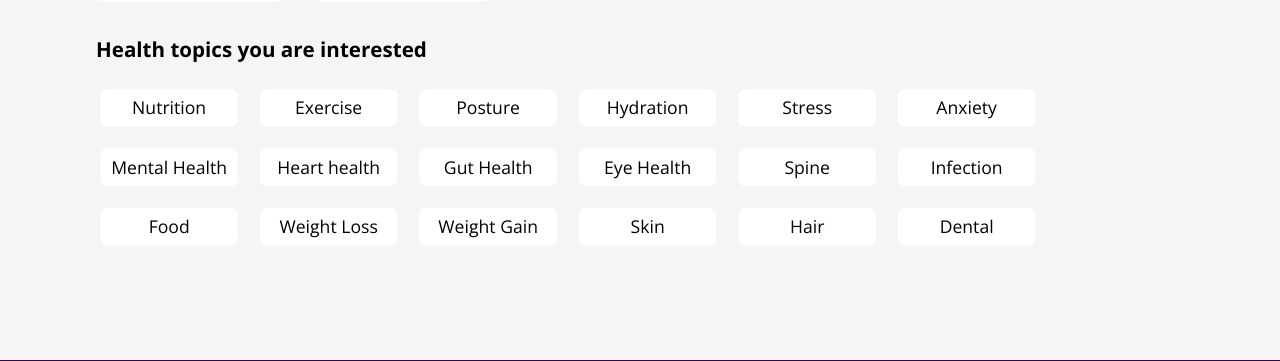
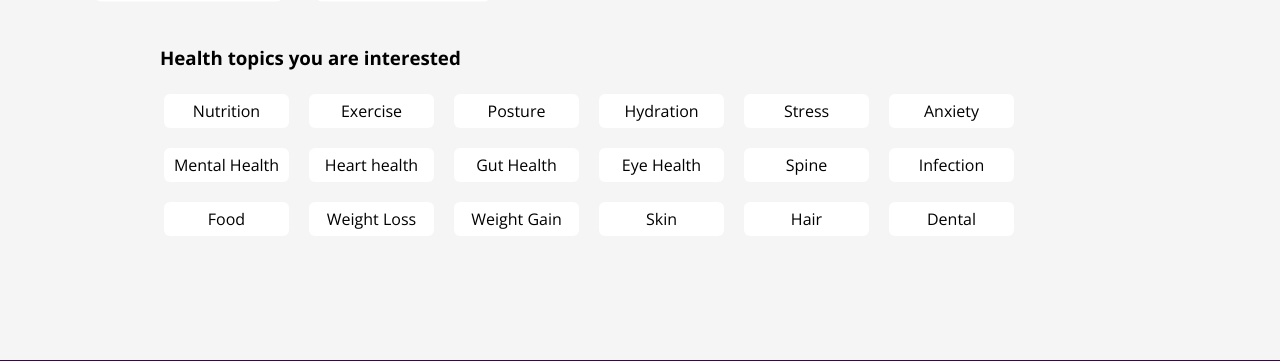
Before and after one commit to sahanangadi39/Health-tracker-web-application, a PHP site: page /profile.php in a window 1280 px wide; the page is wider, and only the part inside the window is pictured. Shown: the part 558-919 px from the top of that part. Run offline with PHP 8.4, Linux system fonts and the light colour scheme.

Commit message:
Fixed overflow bugs

```diff
--- a/Css/profile.css
+++ b/Css/profile.css
@@ -72,16 +72,14 @@ hr{
 /* lower profile  */
 #lowerprofile{
     margin: 20px auto 120px 160px;
-    width: 100%;
     height: auto;
-    scale: 1.1;
+    width: fit-content;
 }
 
 #lowerprofile #section3{
     padding: 4px;
     margin: 20px auto 10px auto;
     gap: 20px;
-    width: 100%;
     height: auto;
 }
 #lowerprofile #section3 div{
```
